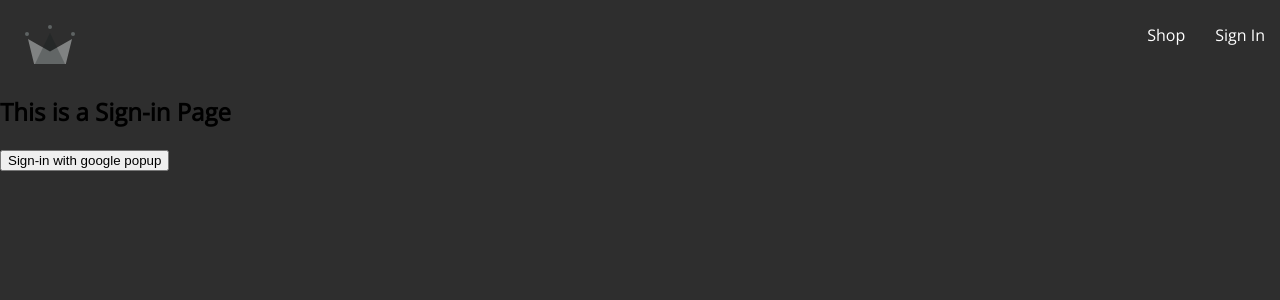
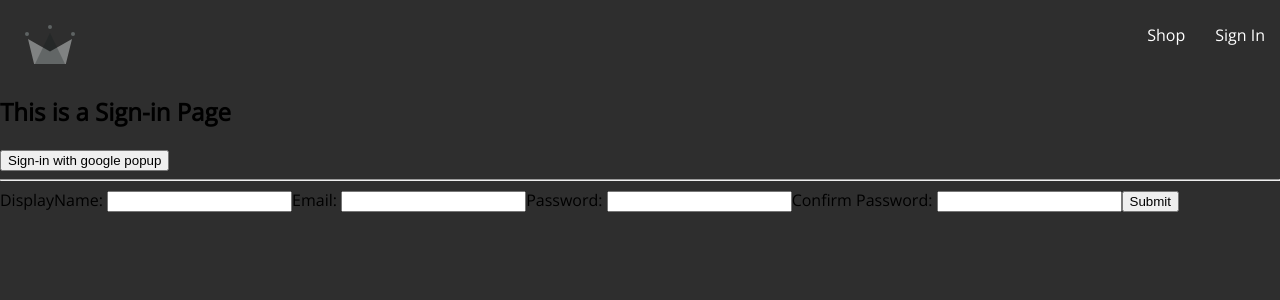
Before and after one commit to rishi491991/Crown-Clothing, a React (Create React App) app: page /sign-in in a window 1280 px wide. Shown: the top 300 px of the page. Built offline with nearby package versions, Linux system fonts and the light colour scheme; a web font is replaced by a local one.

Commit message:
Added the signup form with createUserWithEmailAndPassword Function

```diff
--- /dev/null
+++ b/src/components/sign-up-form/sign-up-form.component.jsx
@@ -0,0 +1,97 @@
+import { useState } from "react";
+import { createAuthUserWithEmailAndPassword } from "../../utils/firebase/firebase.utils";
+import { createUserDocumentFromAuth } from "../../utils/firebase/firebase.utils";
+
+const defaultFormFields = {
+  displayName: "",
+  email: "",
+  password: "",
+  confirmPassword: "",
+};
+
+const SignUpForm = () => {
+  const [formFields, setFormFields] = useState(defaultFormFields);
+
+  const { displayName, email, password, confirmPassword } = formFields;
+
+  console.log(formFields);
+
+  const handleOnChange = (event) => {
+    const { name, value } = event.target;
+
+    setFormFields({
+      ...formFields,
+      [name]: value,
+    });
+  };
+
+  const handleSubmit = async (event) => {
+    if (password === confirmPassword) {
+      event.preventDefault();
+      try{
+      const response = await createAuthUserWithEmailAndPassword(email, password);
+      const {user} = response;
+      const userDocRef = await createUserDocumentFromAuth(user, {displayName});
+      resetFormFields();
+      }
+      catch(error){
+       if(error.code === 'auth/email-already-in-use'){
+        alert("email already in use")
+       }
+      }
+    }
+    else{
+        alert("passwords do not match")
+    }
+  };
+
+  const resetFormFields = ()=>{
+    setFormFields(defaultFormFields);
+  }
+
+  return (
+    <div>
+      <form onSubmit={handleSubmit}>
+        <label htmlFor="displayName">DisplayName: </label>
+        <input
+          type="text"
+          required
+          name="displayName"
+          onChange={handleOnChange}
+          value={displayName}
+        />
+
+        <label htmlFor="email">Email: </label>
+        <input
+          type="email"
+          required
+          name="email"
+          onChange={handleOnChange}
+          value={email}
+        />
+
+        <label htmlFor="password">Password: </label>
+        <input
+          type="password"
+          required
+          name="password"
+          onChange={handleOnChange}
+          value={password}
+        />
+
+        <label htmlFor="confirmPassword">Confirm Password: </label>
+        <input
+          type="password"
+          required
+          name="confirmPassword"
+          onChange={handleOnChange}
+          value={confirmPassword}
+        />
+
+        <button type="submit">Submit</button>
+      </form>
+    </div>
+  );
+};
+
+export default SignUpForm;
--- a/src/routes/sign-in/sign-in.routes.jsx
+++ b/src/routes/sign-in/sign-in.routes.jsx
@@ -1,15 +1,46 @@
-import { signInWithGooglePopup } from "../../utils/firebase/firebase.utils";
+import { auth, signInWithGooglePopup, signInWithGoogleRedirect } from "../../utils/firebase/firebase.utils";
 import { createUserDocumentFromAuth } from "../../utils/firebase/firebase.utils";
+
+import { getRedirectResult } from "firebase/auth";
+import { useEffect } from "react";
+
+import SignUpForm from "../../components/sign-up-form/sign-up-form.component";
 const SignIn = () => {
-    const logGoogleUser = async () => {
+    /* Using Goodle Redirect Method */
+    // useEffect( ()=>{
+    //     const handleRedirectResult = async () => {
+    //         try {
+    //             const response = await getRedirectResult(auth);
+    //             console.log(response);
+
+    //             if(response){
+    //                 const userDocRef = await createUserDocumentFromAuth(response.user);
+    //             }
+    //         } catch (error) {
+    //             console.error("Error handling redirect result:", error);
+    //         }
+
+    //     };
+
+    //     handleRedirectResult();
+
+
+
+    // },[])
+
+    const logGoogleUserWithPopup = async () => {
         const {user} = await signInWithGooglePopup();
         const userDocRef = await createUserDocumentFromAuth(user);
     }
+
     return(
 
         <div className="sign-in-container">
             <h2>This is a Sign-in Page</h2>
-            <button onClick={logGoogleUser}>Sign-in with google popup</button>
+            <button onClick={logGoogleUserWithPopup}>Sign-in with google popup</button>
+            {/* <button onClick={signInWithGoogleRedirect}>Sign-in with google redirect</button> */}
+            <hr/>
+            <SignUpForm/>
         </div>
     )
 }
--- a/src/utils/firebase/firebase.utils.js
+++ b/src/utils/firebase/firebase.utils.js
@@ -5,6 +5,7 @@ import {
   signInWithRedirect,
   signInWithPopup,
   GoogleAuthProvider,
+  createUserWithEmailAndPassword,
 } from "firebase/auth";
 
 import {
@@ -38,15 +39,14 @@ provider.setCustomParameters({
 
 export const auth = getAuth();
 export const signInWithGooglePopup = () => signInWithPopup(auth, provider);
+export const signInWithGoogleRedirect = () => signInWithRedirect(auth, provider);
 
 export const db = getFirestore();
 
-export const createUserDocumentFromAuth = async (userAuth) => {
+export const createUserDocumentFromAuth = async (userAuth, additionalInfo = {}) => {
   const userDocRef = doc(db,'users',userAuth.uid);
 
   const userSnapshot = await getDoc(userDocRef);
-  console.log(userSnapshot);
-  console.log(userSnapshot.exists())
 
   if(!userSnapshot.exists()){
     const {displayName, email} = userAuth;
@@ -56,7 +56,8 @@ export const createUserDocumentFromAuth = async (userAuth) => {
       await setDoc(userDocRef, {
         displayName,
         email,
-        createdAt
+        createdAt,
+        ...additionalInfo,
       })
     }
     catch(error){
@@ -67,3 +68,9 @@ export const createUserDocumentFromAuth = async (userAuth) => {
 
   }
 }
+
+export const createAuthUserWithEmailAndPassword = (email, password)=> {
+  if(!email || !password) return;
+
+  return createUserWithEmailAndPassword(auth,email,password);
+}
```
